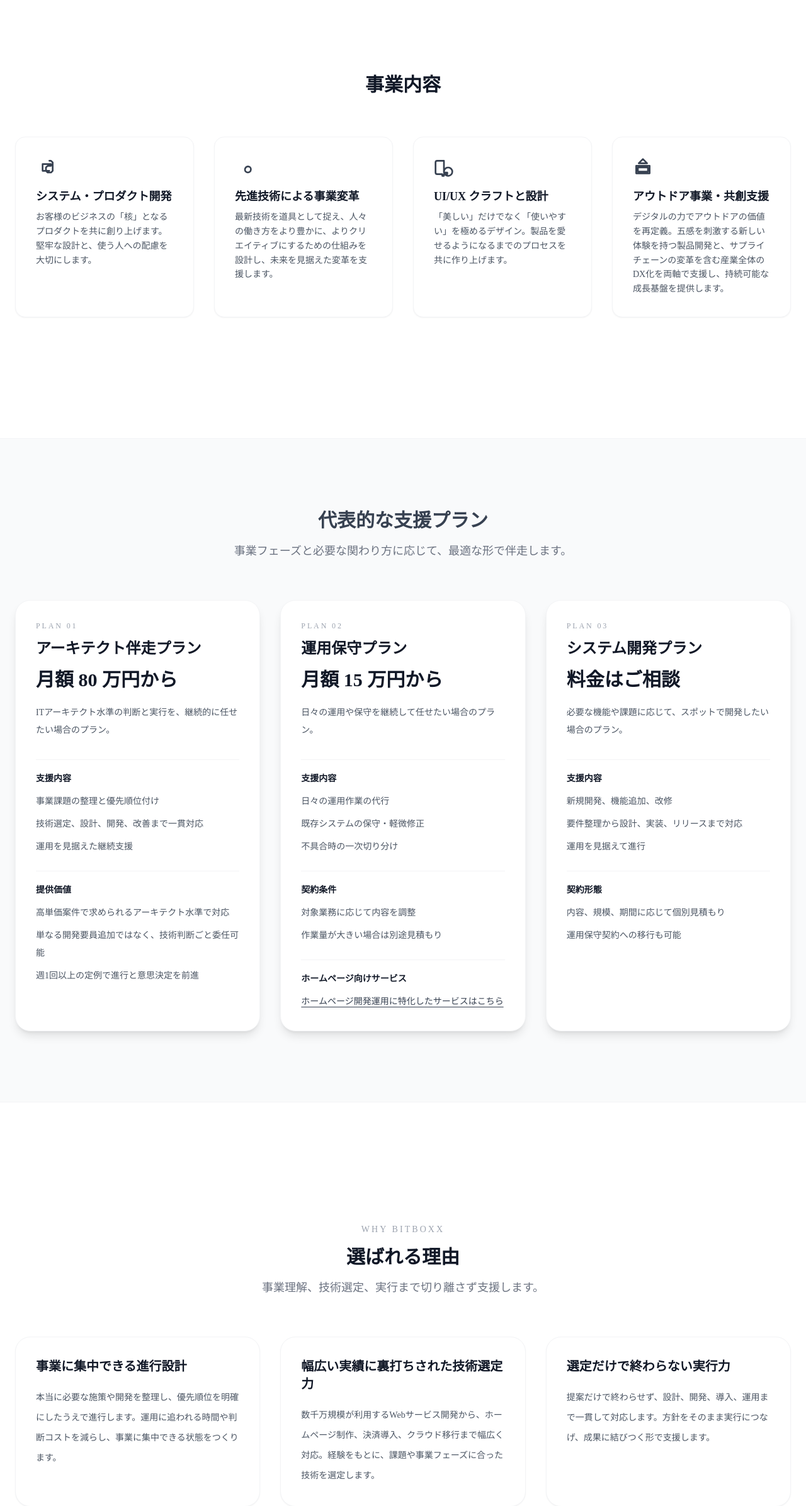
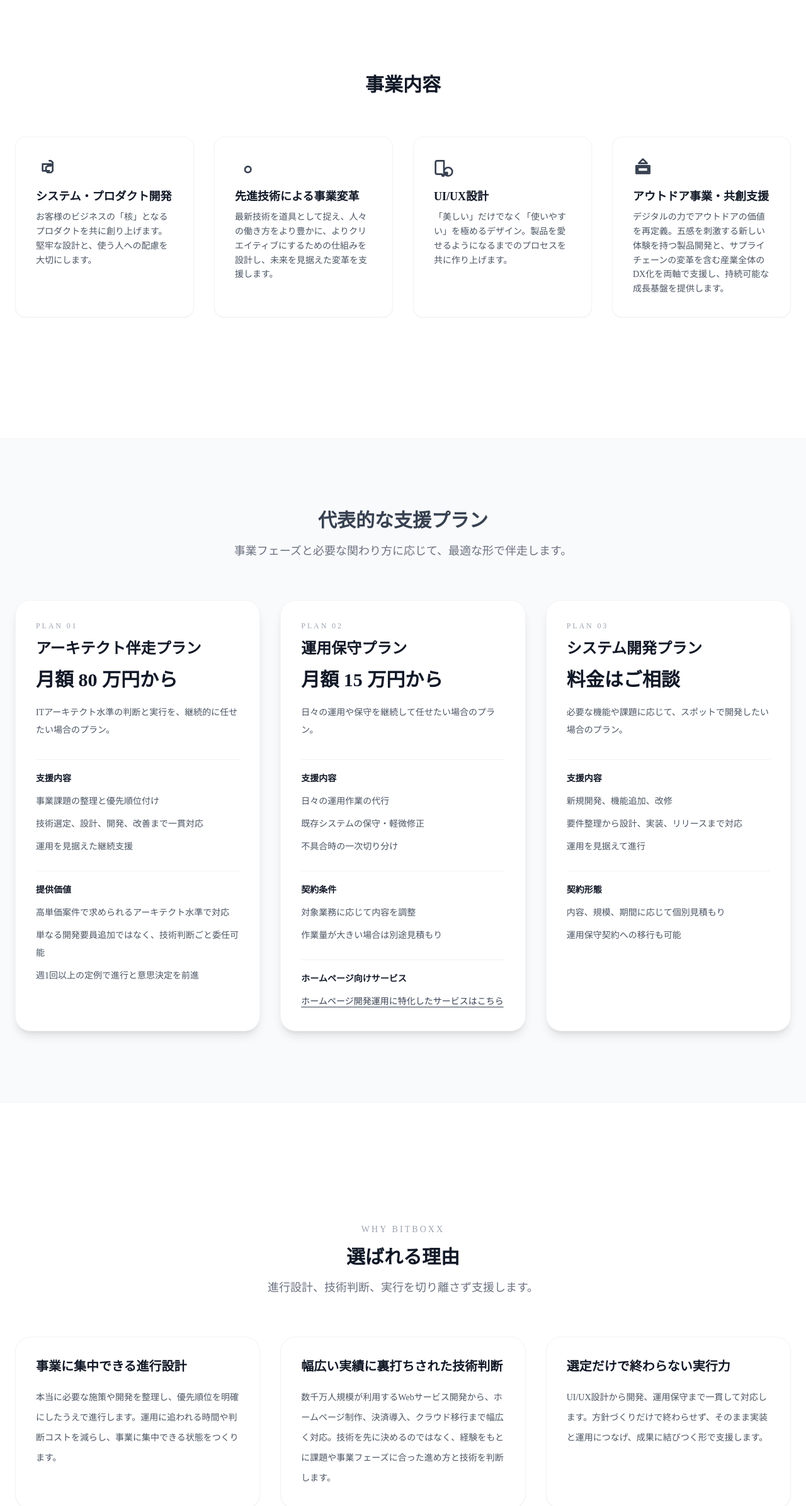
Before and after one commit to bitboxx-inc/bitboxx-hp, a SvelteKit app: page / in a window 1280 px wide. Shown: the part 1635-4027 px from the top of the page at 63% size. Built offline with nearby package versions, Linux system fonts and the light colour scheme.

Commit message:
Adjust homepage copy

```diff
--- a/src/routes/+page.svelte
+++ b/src/routes/+page.svelte
@@ -77,12 +77,12 @@
       description: '本当に必要な施策や開発を整理し、優先順位を明確にしたうえで進行します。運用に追われる時間や判断コストを減らし、事業に集中できる状態をつくります。'
     },
     {
-      title: '幅広い実績に裏打ちされた技術選定力',
-      description: '数千万規模が利用するWebサービス開発から、ホームページ制作、決済導入、クラウド移行まで幅広く対応。経験をもとに、課題や事業フェーズに合った技術を選定します。'
+      title: '幅広い実績に裏打ちされた技術判断',
+      description: '数千万人規模が利用するWebサービス開発から、ホームページ制作、決済導入、クラウド移行まで幅広く対応。技術を先に決めるのではなく、経験をもとに課題や事業フェーズに合った進め方と技術を判断します。'
     },
     {
       title: '選定だけで終わらない実行力',
-      description: '提案だけで終わらせず、設計、開発、導入、運用まで一貫して対応します。方針をそのまま実行につなげ、成果に結びつく形で支援します。'
+      description: 'UI/UX設計から開発、運用保守まで一貫して対応します。方針づくりだけで終わらせず、そのまま実装と運用につなげ、成果に結びつく形で支援します。'
     }
   ];
 
@@ -226,7 +226,7 @@
                 <div class="w-8 h-8 mb-4 text-gray-700">
                     <svg viewBox="0 0 24 24" fill="none" stroke="currentColor" stroke-width="2" stroke-linecap="round" stroke-linejoin="round"><path d={icons.design}/></svg>
                 </div>
-                <h3 class="text-lg font-semibold mb-2">UI/UX クラフトと設計</h3>
+                <h3 class="text-lg font-semibold mb-2">UI/UX設計</h3>
                 <p class="text-gray-600 text-sm leading-relaxed">
                     「美しい」だけでなく「使いやすい」を極めるデザイン。製品を愛せるようになるまでのプロセスを共に作り上げます。
                 </p>
@@ -292,7 +292,7 @@
         <div class="text-center">
             <p class="text-sm tracking-[0.22em] text-gray-400">WHY BITBOXX</p>
             <h2 class="mt-4 text-3xl font-bold text-gray-900">選ばれる理由</h2>
-            <p class="mt-4 text-lg text-gray-500 font-light">事業理解、技術選定、実行まで切り離さず支援します。</p>
+            <p class="mt-4 text-lg text-gray-500 font-light">進行設計、技術判断、実行を切り離さず支援します。</p>
         </div>
 
         <div class="mt-16 grid gap-8 md:grid-cols-3">
```
